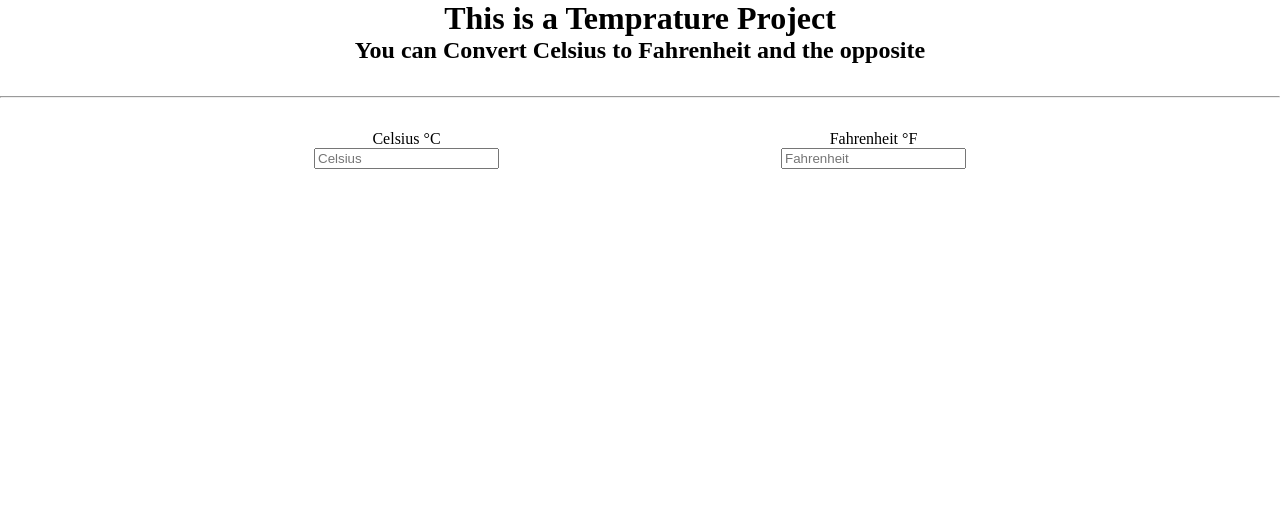
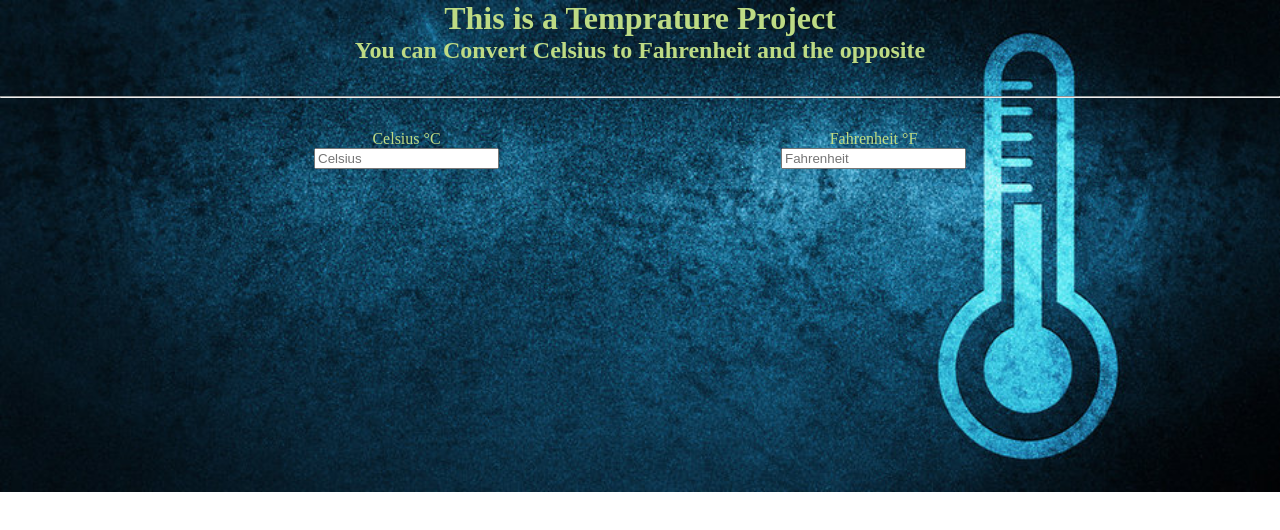
Before and after one commit to EvgeniosMoiris/tempratureProject, a plain HTML site: page index.html in a window 1280 px wide. Drawn offline with Linux system fonts and the light colour scheme.

Commit message:
Add Background and change colors

```diff
--- a/style.css
+++ b/style.css
@@ -1,10 +1,17 @@
 * {
     margin: 0;
+
 }
 
+body {
+    background-image: url(images/BG.jpeg);
+    background-repeat: no-repeat;
+    background-size: cover;
+}
 .main-headers {
     text-align: center;
     margin-bottom: 2rem;
+    color: rgb(190, 219, 132);
 }
 
 .inputs {
@@ -15,4 +22,5 @@
 
 .celsius-content, .fahrenheit-content {
     text-align: center;
+    color: rgb(190, 219, 132);
 }
```
Also changed, not shown: images/BG.jpeg (added).
